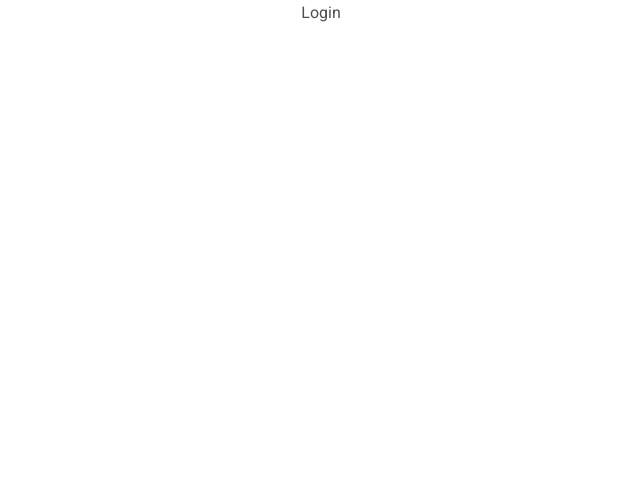
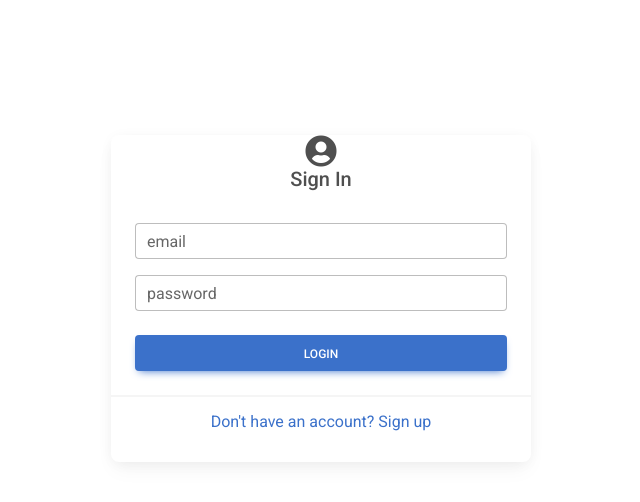
Before and after one commit to ndikumanaisaie/Tour, a React (Create React App) app in the folder client/: page /login in a window 1280 px wide. Shown: the top 502 px of the page, without its empty margins (319-959 px from the left). Built offline with nearby package versions, Linux system fonts and the light colour scheme.

Commit message:
Implement login page

```diff
--- a/client/src/pages/Login.jsx
+++ b/client/src/pages/Login.jsx
@@ -1,8 +1,83 @@
-import React from 'react'
+import React, {useState, useEffect } from 'react';
+import {
+  MDBCard,
+  MDBCardBody,
+  MDBInput,
+  MDBCardFooter,
+  MDBValidation,
+  MDBBtn,
+  MDBIcon,
+  MDBSpinner,
+} from 'mdb-react-ui-kit';
+import { Link } from 'react-router-dom';
 
+const initialState = {
+  email: '',
+  password: '',
+}
 const Login = () => {
+  const [formValue, setFormValue] = useState(initialState);
+  const { email, password } = formValue;
+
+  const handleSubmit = (e) => {
+    e.preventDefault()
+  };
+  const onInputChange = (e) => {
+    let { name, value } = e.target;
+    setFormValue({...formValue, [name]: value });
+  };
+
   return (
-    <div>Login</div>
+    <div
+      style={{
+        margin: 'auto',
+        padding: '15px',
+        maxWidth: '450px',
+        alignContent: 'center',
+        marginTop: '120px',
+      }}
+    >
+      <MDBCard>
+        <MDBIcon fas icon='user-circle' className='fa-2x'/>
+        <h5>Sign In</h5>
+        <MDBCardBody>
+          <MDBValidation onSubmit={handleSubmit} noValidate className='row g-3'>
+            <div className='col-md-12'>
+              <MDBInput
+                label='email'
+                type='email'
+                value={email}
+                onChange={onInputChange}
+                name='email'
+                required
+                validation="Please provide your email"
+              />
+            </div>
+            <div className='col-md-12'>
+              <MDBInput
+                label='password'
+                type='password'
+                value={password}
+                onChange={onInputChange}
+                name='password'
+                required
+                validation="Please provide your password"
+              />
+            </div>
+            <div className='col-12'>
+              <MDBBtn style={{ width: '100%'}} className='mt-2'>
+                Login
+              </MDBBtn>
+            </div>
+          </MDBValidation>
+        </MDBCardBody>
+        <MDBCardFooter>
+          <Link to='/Register'>
+            <p>Don't have an account? Sign up</p>
+          </Link>
+        </MDBCardFooter>
+      </MDBCard>
+    </div>
   )
 }
 
```
